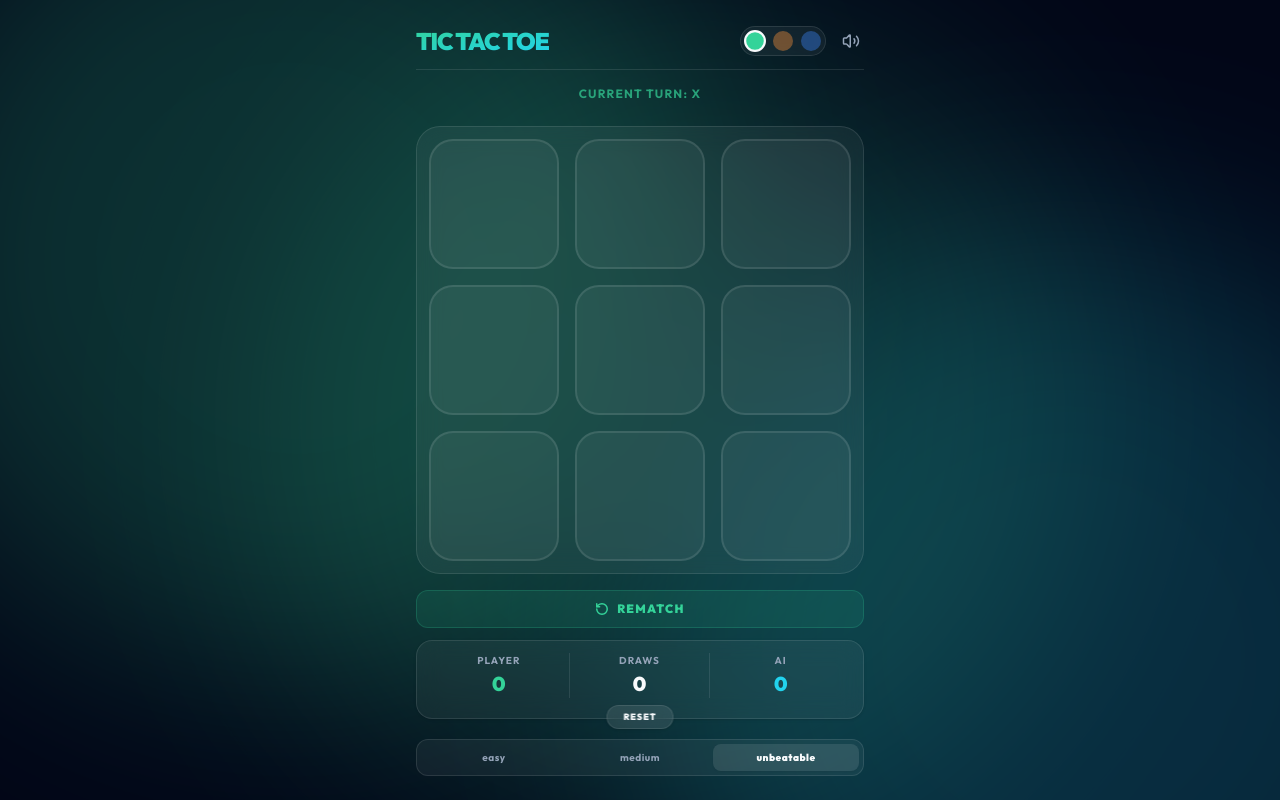
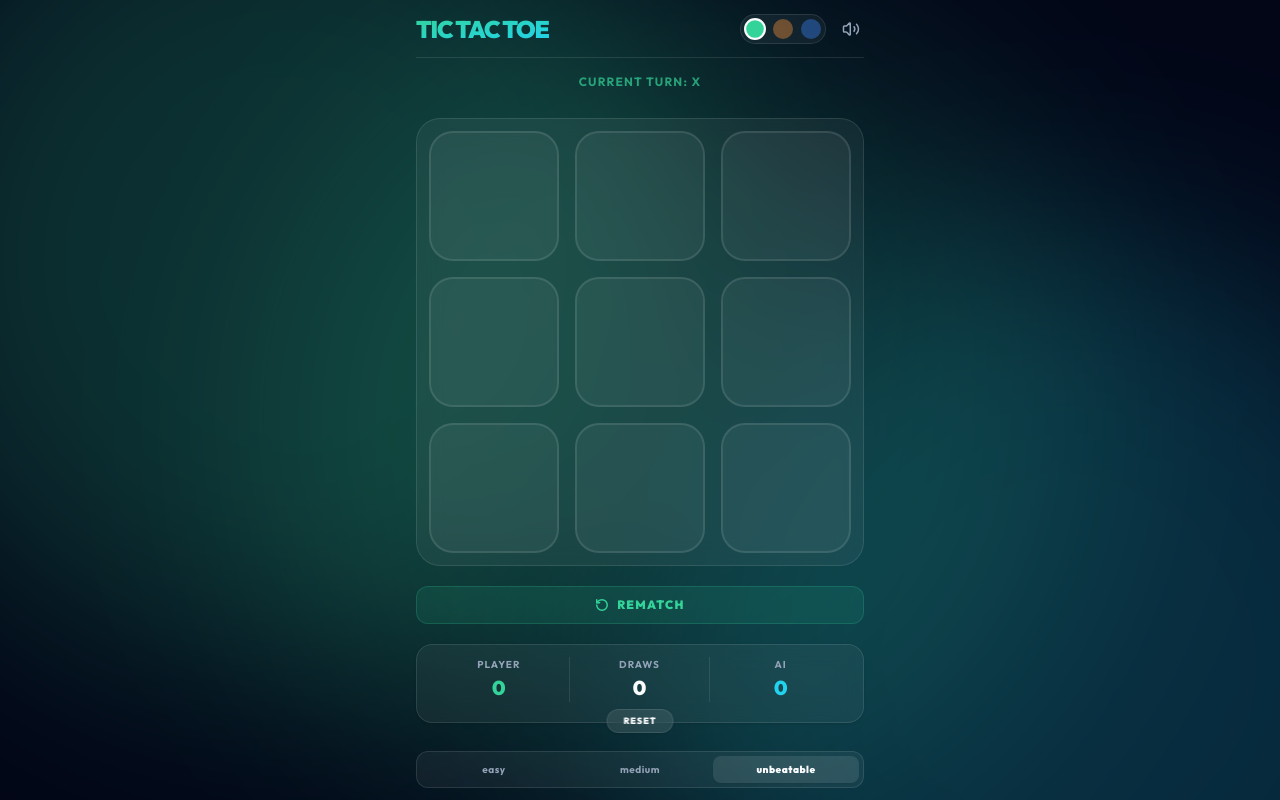
Before and after one commit to RomiValladares/TicTacToeReact, a React (Vite) app: page / in a window 1280 px wide. Built offline with nearby package versions, Linux system fonts and the light colour scheme.

Commit message:
Fix vertical margin

```diff
--- a/src/features/game/TicTacToe.tsx
+++ b/src/features/game/TicTacToe.tsx
@@ -90,7 +90,7 @@ export const TicTacToe: React.FC = () => {
                     mass: 0.9,
                     delay: 0.15,
                 }}
-                className="relative z-10 flex h-full w-full min-h-0 flex-col justify-center gap-3 md:h-auto md:max-w-md md:gap-4"
+                className="relative z-10 flex h-full w-full min-h-0 flex-col justify-center gap-4 md:h-auto md:max-w-md md:gap-5"
             >
                 <GameHeader
                     theme={theme}
--- a/src/features/game/components/GameControls.tsx
+++ b/src/features/game/components/GameControls.tsx
@@ -27,7 +27,7 @@ export const GameControls = ({
     onResetAll,
     onDifficultyChange,
 }: GameControlsProps) => (
-    <div className="flex w-full shrink-0 flex-col gap-2 md:gap-3">
+    <div className="flex w-full shrink-0 flex-col gap-4 md:gap-5">
         <button
             ref={rematchBtnRef}
             type="button"
```
